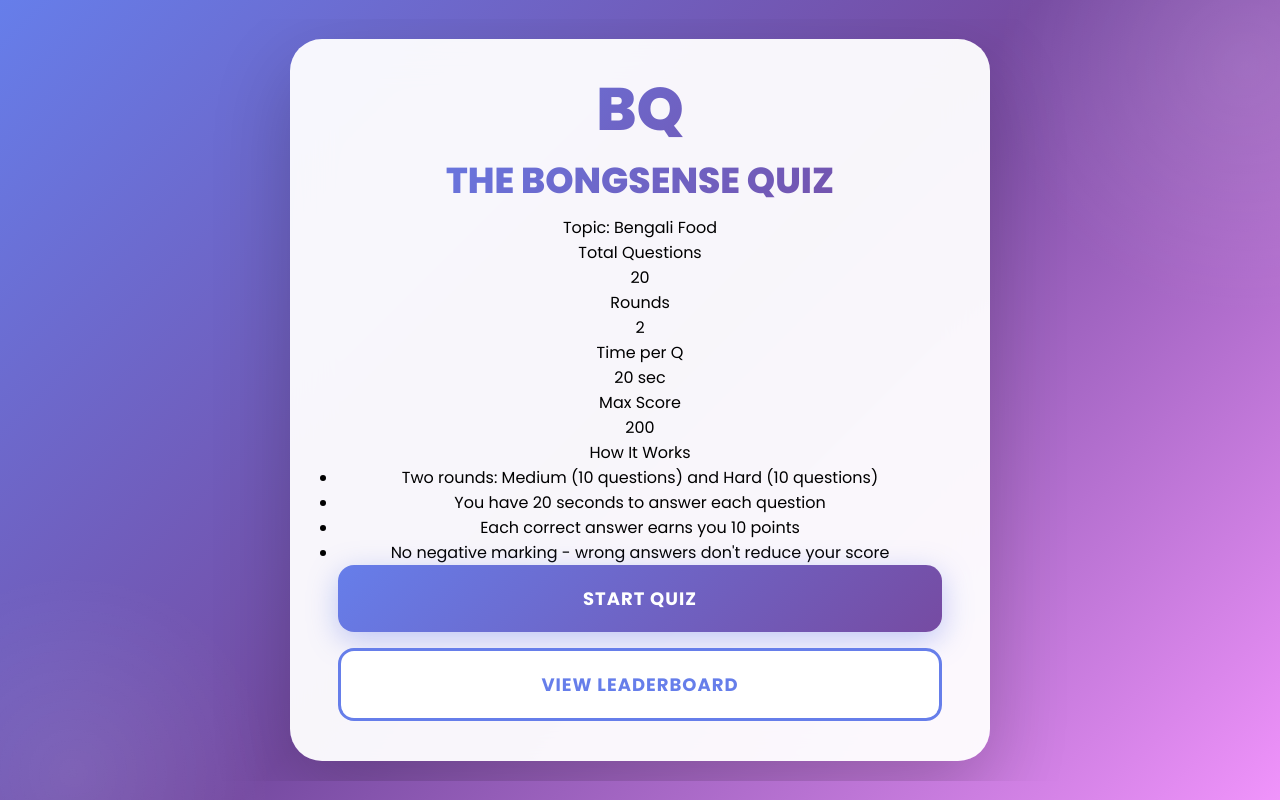
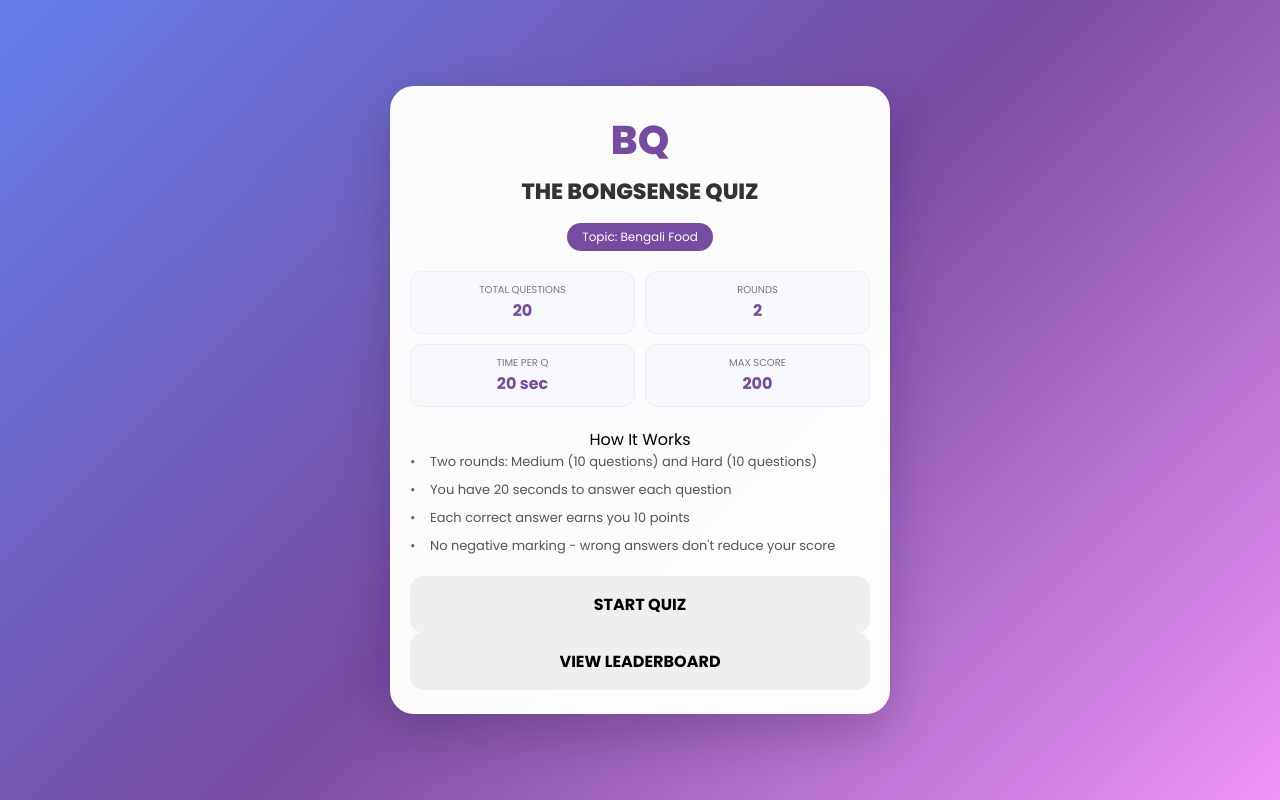
Before and after one commit to PreceeAI/bongsense-quiz, a plain HTML site: page index.html in a window 1280 px wide. Drawn offline with nearby package versions, Linux system fonts and the light colour scheme.

Commit message:
Update style.css

```diff
--- a/style.css
+++ b/style.css
@@ -4,222 +4,145 @@
     box-sizing: border-box;
 }
 
+/* Mobile-first constraints */
 html, body {
     width: 100%;
     height: 100%;
-    overflow-x: hidden;
-    position: fixed;
+    overflow: hidden;
+    background: linear-gradient(135deg, #667eea 0%, #764ba2 50%, #f093fb 100%);
+    font-family: 'Poppins', sans-serif;
 }
 
 body {
-    font-family: 'Poppins', sans-serif;
-    background: linear-gradient(135deg, #667eea 0%, #764ba2 50%, #f093fb 100%);
     display: flex;
     align-items: center;
     justify-content: center;
-    padding: 0;
-    position: fixed;
-    top: 0;
-    left: 0;
-    right: 0;
-    bottom: 0;
 }
 
-/* Background Animations */
-body::before {
-    content: '';
-    position: absolute;
-    width: 500px;
-    height: 500px;
-    background: radial-gradient(circle, rgba(255,255,255,0.1) 0%, transparent 70%);
-    border-radius: 50%;
-    top: -200px;
-    right: -200px;
-    animation: float 20s ease-in-out infinite;
-}
-
-body::after {
-    content: '';
-    position: absolute;
-    width: 400px;
-    height: 400px;
-    background: radial-gradient(circle, rgba(255,255,255,0.08) 0%, transparent 70%);
-    border-radius: 50%;
-    bottom: -150px;
-    left: -150px;
-    animation: float 15s ease-in-out infinite reverse;
-}
-
-@keyframes float {
-    0%, 100% { transform: translate(0, 0) rotate(0deg); }
-    50% { transform: translate(30px, 30px) rotate(180deg); }
-}
-
-/* Screen Management */
+/* Container responsive sizing */
 .screen {
     display: none;
-    width: 100%;
-    max-width: 900px;
-    animation: fadeIn 0.5s ease;
-    overflow-y: auto;
-    max-height: 100vh;
-    padding: 20px;
+    width: 95%;
+    max-width: 500px; /* Mobile optimized width */
+    max-height: 90vh;
+    animation: fadeIn 0.4s ease;
 }
 
 .screen.active {
     display: flex;
-    justify-content: center;
-    align-items: center;
+    flex-direction: column;
 }
 
 @keyframes fadeIn {
-    from { opacity: 0; transform: translateY(20px); }
+    from { opacity: 0; transform: translateY(10px); }
     to { opacity: 1; transform: translateY(0); }
 }
 
-/* Welcome & Container Screens */
+/* Card Styling */
 .welcome-container, .quiz-container, .results-container, .leaderboard-container {
+    background: rgba(255, 255, 255, 0.98);
+    border-radius: 24px;
+    padding: 24px 20px;
+    box-shadow: 0 20px 50px rgba(0,0,0,0.2);
+    text-align: center;
     width: 100%;
-    max-width: 700px;
-    background: rgba(255, 255, 255, 0.95);
-    backdrop-filter: blur(20px);
-    border-radius: 32px;
-    padding: 40px 48px;
-    box-shadow: 0 30px 80px rgba(0,0,0,0.2);
-    position: relative;
-    z-index: 1;
-    text-align: center;
-    animation: slideUp 0.6s cubic-bezier(0.34, 1.56, 0.64, 1);
+    overflow-y: auto;
 }
 
-@keyframes slideUp {
-    from { opacity: 0; transform: translateY(40px); }
-    to { opacity: 1; transform: translateY(0); }
+/* Typography */
+.logo { font-size: 40px; font-weight: 800; color: #764ba2; margin-bottom: 5px; }
+.title { font-size: 22px; font-weight: 800; color: #333; margin-bottom: 15px; }
+.topic-badge { background: #764ba2; color: white; padding: 5px 15px; border-radius: 20px; font-size: 12px; margin-bottom: 20px; display: inline-block; }
+
+/* Info Grid */
+.info-cards {
+    display: grid;
+    grid-template-columns: 1fr 1fr;
+    gap: 10px;
+    margin-bottom: 20px;
 }
 
-.logo, .logo-small {
-    font-size: 60px;
-    margin-bottom: 20px;
-    font-weight: 800;
-    background: linear-gradient(135deg, #667eea 0%, #764ba2 100%);
-    -webkit-background-clip: text;
-    -webkit-text-fill-color: transparent;
-    background-clip: text;
-    line-height: 1;
+.info-card {
+    background: #f8f9ff;
+    padding: 10px;
+    border-radius: 12px;
+    border: 1px solid #eee;
 }
 
-.title {
-    font-size: 36px;
-    font-weight: 800;
-    background: linear-gradient(135deg, #667eea 0%, #764ba2 100%);
-    -webkit-background-clip: text;
-    -webkit-text-fill-color: transparent;
-    background-clip: text;
-    margin-bottom: 12px;
-    line-height: 1.2;
+.info-label { font-size: 10px; color: #777; text-transform: uppercase; }
+.info-value { font-size: 16px; font-weight: 700; color: #764ba2; }
+
+/* Fixed Buttons */
+.button-group {
+    display: flex;
+    flex-direction: column;
+    gap: 12px;
+    margin-top: 20px;
 }
 
-/* FIX: Buttons Separation */
 .pixel-btn {
     width: 100%;
-    padding: 20px 40px;
-    background: linear-gradient(135deg, #667eea 0%, #764ba2 100%);
-    color: white;
+    padding: 16px;
     border: none;
-    border-radius: 16px;
-    font-size: 18px;
+    border-radius: 14px;
+    font-size: 16px;
     font-weight: 700;
     cursor: pointer;
-    box-shadow: 0 8px 30px rgba(102, 126, 234, 0.4);
-    transition: all 0.3s cubic-bezier(0.4, 0, 0.2, 1);
+    transition: 0.2s;
     text-transform: uppercase;
-    letter-spacing: 1px;
     font-family: 'Poppins', sans-serif;
-    margin-bottom: 16px; /* Space between stacked buttons */
 }
 
-.pixel-btn:last-child {
-    margin-bottom: 0;
+.btn-primary {
+    background: linear-gradient(135deg, #667eea, #764ba2);
+    color: white;
+    box-shadow: 0 4px 15px rgba(102, 126, 234, 0.3);
 }
 
-.pixel-btn-secondary {
+.btn-secondary {
     background: white;
     color: #667eea;
-    border: 3px solid #667eea;
-    box-shadow: none;
+    border: 2px solid #667eea;
 }
 
-.pixel-btn:hover {
-    transform: translateY(-4px);
-    box-shadow: 0 12px 40px rgba(102, 126, 234, 0.5);
+/* Username Input */
+.username-input {
+    width: 100%;
+    padding: 14px;
+    font-size: 18px;
+    border: 2px solid #ddd;
+    border-radius: 12px;
+    margin: 20px 0;
+    text-align: center;
 }
 
-/* FIX: Username Screen */
-.subtitle-text {
-    font-size: 32px;
-    font-weight: 800;
-    margin-bottom: 16px;
-    color: #1a1a1a;
-}
-
-.username-input {
-    width: 100%;
-    padding: 20px;
-    font-size: 24px; /* Increased font size */
-    border: 3px solid #667eea;
-    border-radius: 16px;
-    margin-bottom: 24px;
-    text-align: center;
-    font-family: 'Poppins', sans-serif;
-    font-weight: 600;
-}
-
-/* FIX: Leaderboard Styling */
-.leaderboard-title {
-    font-size: 42px;
-    margin-bottom: 10px;
-}
-
+/* Leaderboard - Compact & Mobile Friendly */
 .leaderboard-list {
-    margin: 30px 0;
-    max-height: 400px;
-    overflow-y: auto;
-    padding-right: 10px;
+    margin: 20px 0;
+    text-align: left;
 }
 
 .leaderboard-entry {
     display: flex;
     justify-content: space-between;
     align-items: center;
-    padding: 18px 24px;
-    background: white;
-    margin-bottom: 12px;
-    border-radius: 16px;
-    box-shadow: 0 4px 15px rgba(0,0,0,0.05);
+    padding: 10px 15px;
+    background: #f8f9ff;
+    margin-bottom: 8px;
+    border-radius: 12px;
 }
 
-.entry-rank {
-    font-size: 24px; /* Larger font */
-    font-weight: 800;
-    margin-right: 20px;
-    min-width: 50px;
+.entry-rank { font-size: 16px; font-weight: 800; width: 30px; }
+.entry-name { font-size: 14px; font-weight: 600; flex-grow: 1; color: #444; }
+.entry-score { font-size: 16px; font-weight: 800; color: #764ba2; }
+
+/* Rules Text */
+.rules-list {
+    text-align: left;
+    font-size: 13px;
+    color: #555;
+    margin-bottom: 20px;
+    list-style: none;
 }
-
-.entry-name {
-    font-size: 22px; /* Larger font */
-    font-weight: 600;
-    color: #333;
-}
-
-.entry-score {
-    font-size: 26px; /* Larger font */
-    font-weight: 800;
-    color: #667eea;
-}
-
-/* Top 3 Special Coloring */
-.top-1 .entry-rank { color: #FFD700; }
-.top-2 .entry-rank { color: #C0C0C0; }
-.top-3 .entry-rank { color: #CD7F32; }
-
-/* ... remaining existing styles for quiz/results ... */
+.rules-list li { margin-bottom: 8px; padding-left: 20px; position: relative; }
+.rules-list li::before { content: '•'; position: absolute; left: 0; color: #764ba2; }
```
